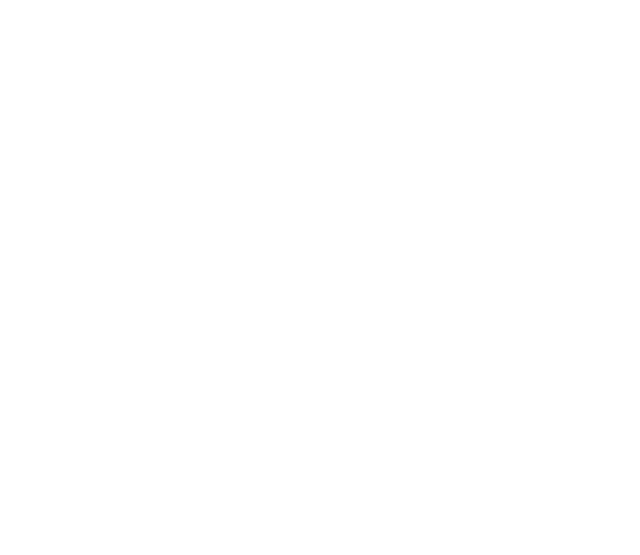
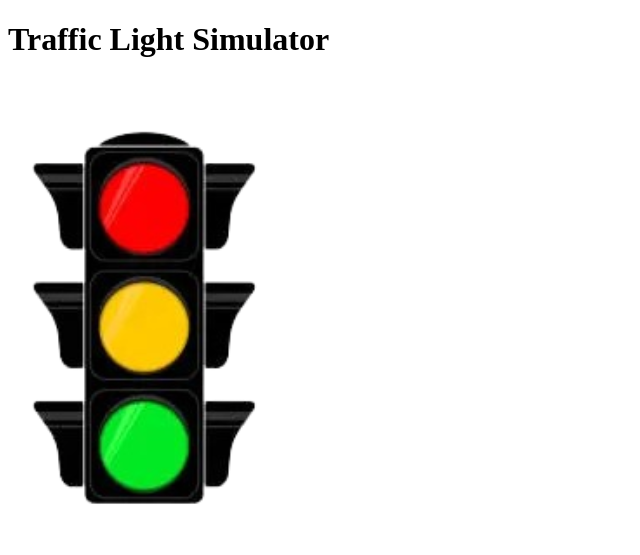
Before and after one commit to t-sn-star/WIT-traffic_light_simulator, a plain HTML site: page light.html in a window 1280 px wide. Shown: the whole page, without its empty margins (0-640 px from the left). Drawn offline with Linux system fonts and the light colour scheme.

Commit message:
addes traffic light images and updated light.html to use them

```diff
--- a/light.html
+++ b/light.html
@@ -5,4 +5,8 @@
       <meta name="viewport" content="width=device-width, initial-scale=1"/>
       <title>Traffic Light</title>
     </head>
+    <body>
+        <h1>Traffic Light Simulator</h1>
+        <img src="traffic_all.png" alt="Traffic Light"/>
+    </body>
 </html>
```
Also changed, not shown: traffic_all.png (added), traffic_green.png (added), traffic_red.png (added), traffic_yellow.png (added).
